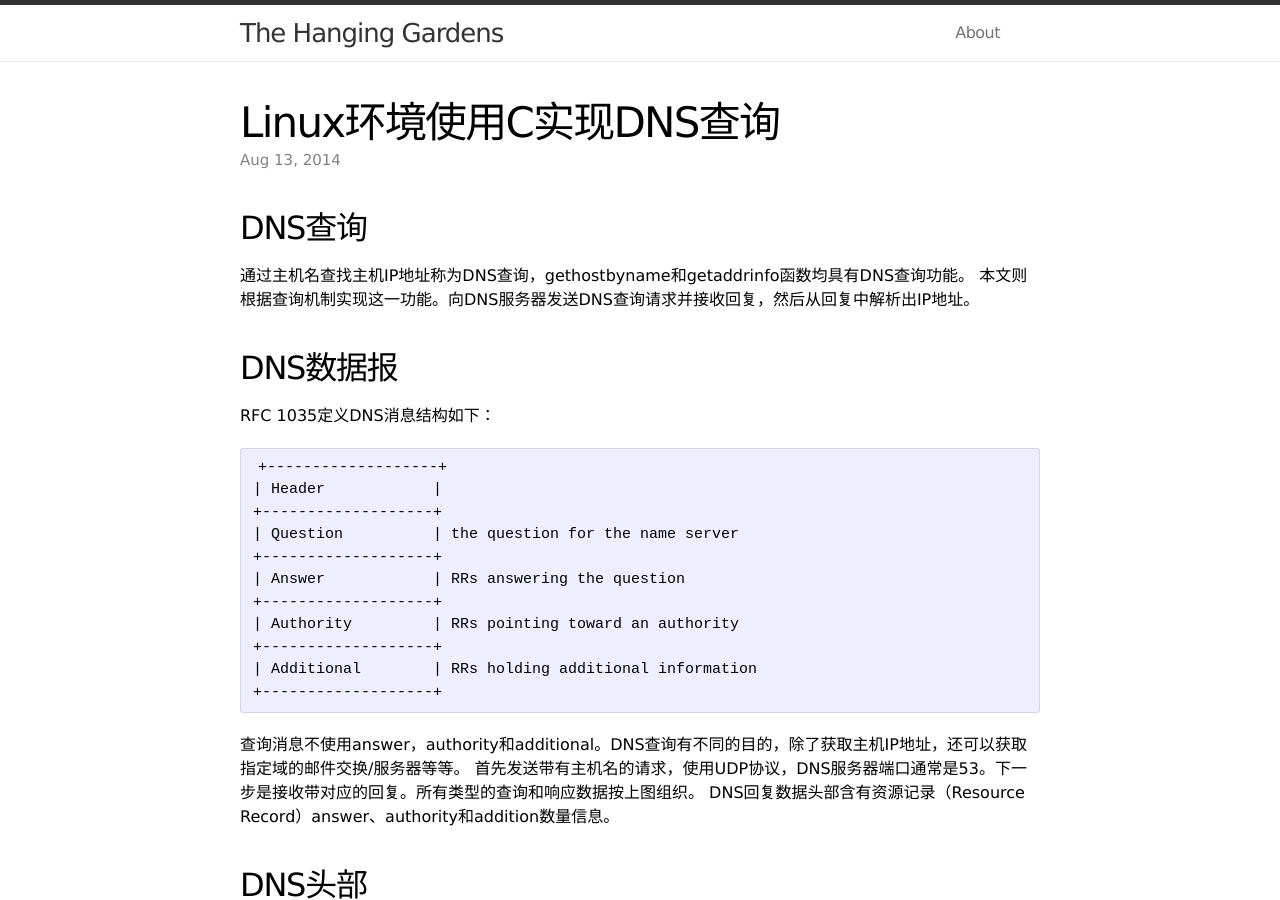
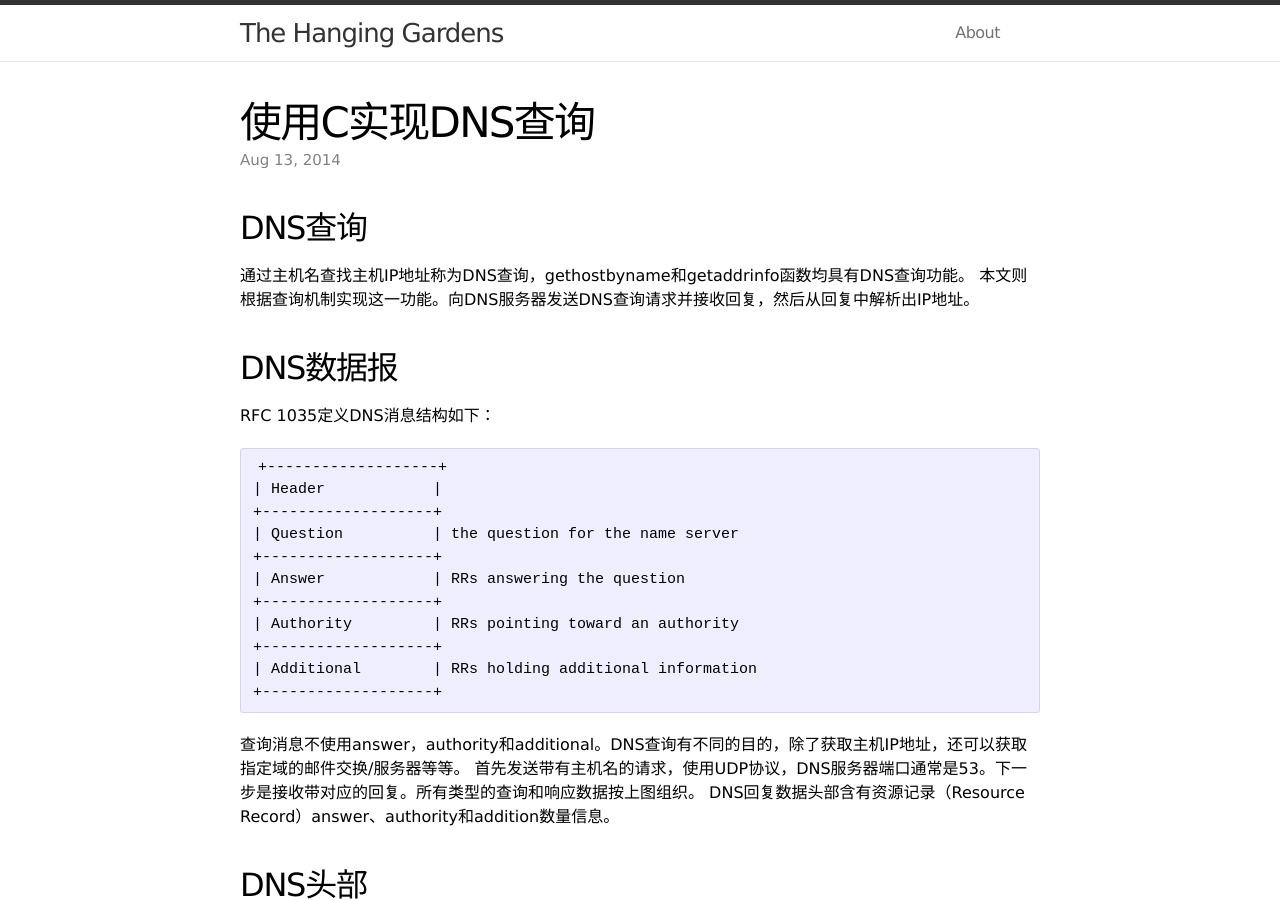
Before and after one commit to bablon/bablon.github.io, a Jekyll site: the page built from _posts/2014-08-13-dns-query-c.markdown, in a window 1280 px wide and 900 px high. Built offline with Jekyll 4.4.1, drawn with Linux system fonts in a browser that asks for light colours.

Commit message:
Update 2014-08-13-dns-query-c.markdown

```diff
--- a/_posts/2014-08-13-dns-query-c.markdown
+++ b/_posts/2014-08-13-dns-query-c.markdown
@@ -1,6 +1,6 @@
 ---
 layout: post
-title:  "Linux环境使用C实现DNS查询"
+title:  "使用C实现DNS查询"
 date:   2014-08-13 16:32:56
 categories: c
 ---
```
